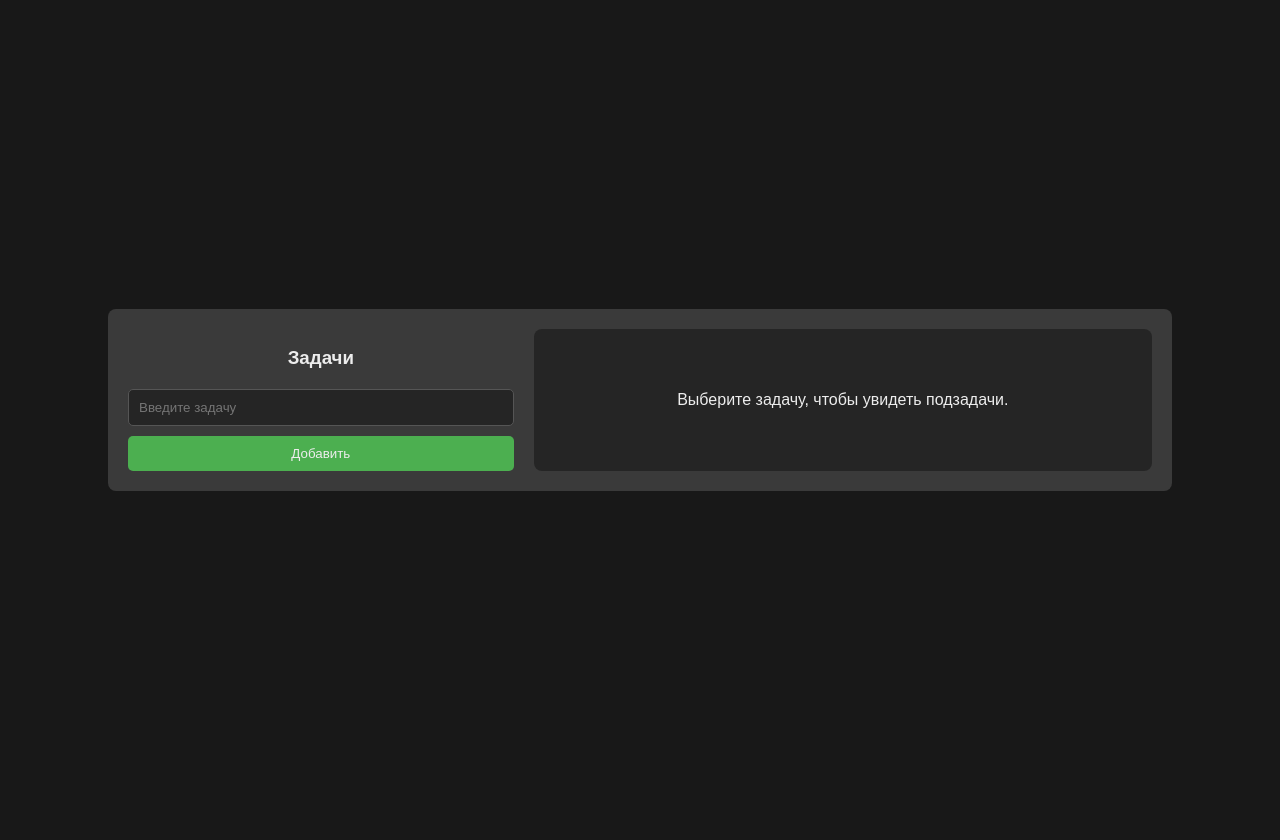
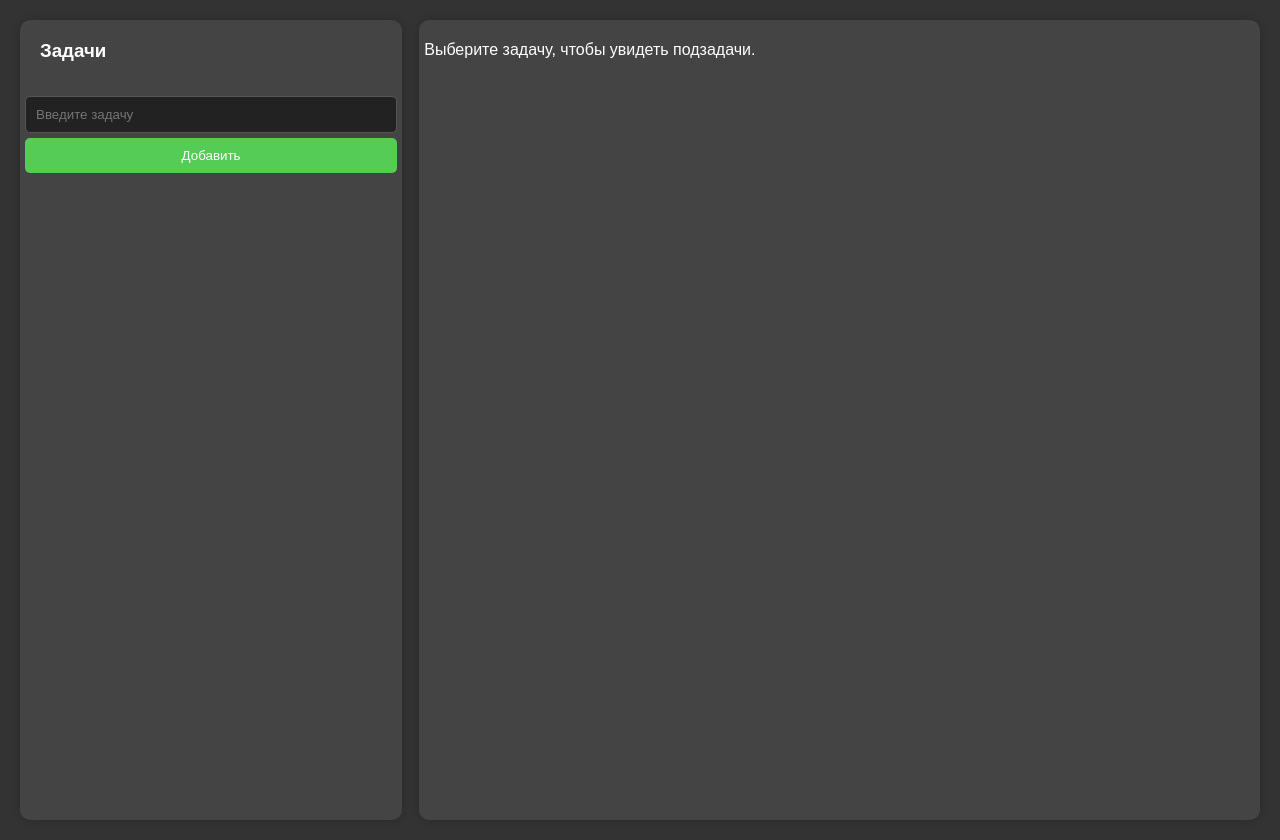
Before and after one commit to Turishchev/djangoBot, a Django app: page /tasks/ in a window 1280 px wide. Before the commit the page ends 491 px from the top, so only its background shows below. Run offline with Django 5.2, Linux system fonts and the light colour scheme.

Commit message:
update tasks style

```diff
--- a/DjangoBot/globalwin/static/globalwin/css/tasks.css
+++ b/DjangoBot/globalwin/static/globalwin/css/tasks.css
@@ -1,163 +1,179 @@
-/* Общие стили для страницы */
+/* === Общие стили === */
 body {
-    background-color: #181818;
-    color: #e0e0e0;
     font-family: Arial, sans-serif;
-    font-size: 16px;
+    background-color: #333;
+    color: #eee;
     margin: 0;
     padding: 0;
-    display: flex;
-    justify-content: center;
-    align-items: center;
-    min-height: 100vh;
 }
 
-/* Основной контейнер */
 .container {
     display: flex;
-    gap: 20px;
-    width: 80%;
-    max-width: 1200px;
-    background-color: #3A3A3A;
+    height: 100vh;
+    justify-content: space-between;
     padding: 20px;
-    border-radius: 8px;
 }
 
-/* Левый блок: задачи */
-.task-list {
-    width: 40%;
+.task-list,
+.task-details {
+    background-color: #444;
+    border-radius: 10px;
+    padding: 15px;
+    box-shadow: 0 0 10px rgba(0, 0, 0, 0.2);
 }
 
-.task-list h3 {
-    text-align: center;
-    color: #EDEDED;
+.task-list {
+    width: 30%;
+    /* Левый блок занимает 48% ширины контейнера */
+    overflow-y: auto;
+    padding: 5px;
 }
 
-.task-list ul {
-    list-style-type: none;
-    padding: 0;
-    margin: 20px 0;
+.task-details {
+    width: 67%;
+    /* Правый блок также занимает 48% */
+    padding: 5px;
+
+    /* Правый блок растягивается */
 }
 
-.task-list li {
+/* === Заголовки === */
+h3 {
+    margin-top: 0;
+    padding: 15px;
+    color: #fff;
+
+}
+
+/* === Список задач === */
+#tasks {
+    list-style: none;
+    padding: 0;
+}
+
+#tasks li {
+    background-color: #555;
     padding: 10px;
     margin-bottom: 10px;
-    background-color: #252525;
     border-radius: 5px;
-    cursor: pointer;
-    color: #EDEDED;
     display: flex;
     justify-content: space-between;
     align-items: center;
 }
 
-.task-list li:hover {
-    background-color: #4CAF50;
-    color: #000;
+#tasks li button {
+    background-color: #ff4d4d;
+    border: none;
+    color: #fff;
+    padding: 5px 10px;
+    border-radius: 5px;
+    cursor: pointer;
+    transition: background-color 0.3s;
 }
 
-.task-list li.completed {
-    background-color: #555;
-    text-decoration: line-through;
+#tasks li button:hover {
+    background-color: #ff1a1a;
 }
 
-.task-list form {
+/* === Форма добавления задачи === */
+#task-form {
     display: flex;
     flex-direction: column;
     gap: 10px;
+    margin-top: 10px;
 }
 
-.task-list input {
+#task-form input[type="text"] {
+    flex: 1;
+    /* Поле ввода занимает доступную ширину */
     padding: 10px;
-    background-color: #252525;
-    color: #EDEDED;
     border: 1px solid #555;
     border-radius: 5px;
+    background-color: #222;
+    color: #eee;
+    width: 100%;
+    box-sizing: border-box;
 }
 
-.task-list button {
-    padding: 10px;
-    background-color: #4CAF50;
-    color: #EDEDED;
-    border: none;
+#task-form button {
+    padding: 10px 20px;
+    border: 0;
+    border-radius: 5px;
+    width: 100%;
+    margin-left: auto;
+    margin-top: 5px;
+    background-color: #55cc55;
+    color: #fff;
     cursor: pointer;
-    border-radius: 5px;
     transition: background-color 0.3s;
 }
 
-.task-list button:hover {
-    background-color: #777;
+#task-form button:hover {
+    background-color: #44b844;
 }
 
-.task-list .delete-btn {
-    background-color: #f44336;
-    border-radius: 5px;
-    padding: 5px;
-    cursor: pointer;
+/* === Детали задачи === */
+#task-detail {
     color: #fff;
-    transition: background-color 0.3s;
 }
 
-.task-list .delete-btn:hover {
-    background-color: #d32f2f;
+/* === Подзадачи === */
+#task-detail ul {
+    list-style: none;
+    padding: 0;
 }
 
-/* Правый блок: подзадачи */
-.task-details {
-    width: 60%;
-    background-color: #252525;
-    padding: 20px;
-    border-radius: 8px;
+#task-detail li {
+    background-color: #555;
+    padding: 8px;
+    margin-bottom: 8px;
+    border-radius: 5px;
     display: flex;
-    justify-content: center;
+    justify-content: space-between;
     align-items: center;
-    color: #EDEDED;
-    text-align: center;
 }
 
-/* Стилизация формы подзадачи */
-#subtask-form {
-    display: flex;
-    flex-direction: column;
-    gap: 10px;
-    margin-top: 20px;
-}
-
-#subtask-form input {
-    padding: 10px;
-    background-color: #252525;
-    color: #EDEDED;
-    border: 1px solid #555;
-    border-radius: 5px;
-    width: 100%;
-}
-
-#add-subtask-btn {
-    padding: 10px;
-    background-color: #4CAF50;
-    color: #EDEDED;
-    border: none;
-    cursor: pointer;
-    border-radius: 5px;
-    transition: background-color 0.3s;
-}
-
-#add-subtask-btn:hover {
-    background-color: #777;
-}
-
-/* Кнопка удаления подзадачи */
 #task-detail button {
     background-color: #ff4d4d;
-    color: white;
     border: none;
+    color: #fff;
     padding: 5px 10px;
+    border-radius: 5px;
     cursor: pointer;
-    border-radius: 5px;
-    margin-left: 10px;
     transition: background-color 0.3s;
 }
 
 #task-detail button:hover {
     background-color: #ff1a1a;
 }
+
+/* === Форма добавления подзадачи === */
+#subtask-form {
+    display: flex;
+    gap: 10px;
+    margin-top: 10px;
+}
+
+#subtask-form input[type="text"] {
+    flex: 1;
+    /* Поле ввода для подзадачи */
+    padding: 10px;
+    border: 1px solid #555;
+    border-radius: 5px;
+    background-color: #222;
+    color: #eee;
+}
+
+#subtask-form button {
+    padding: 10px 20px;
+    border: none;
+    border-radius: 5px;
+    background-color: #55cc55;
+    color: #fff;
+    cursor: pointer;
+    transition: background-color 0.3s;
+}
+
+#subtask-form button:hover {
+    background-color: #44b844;
+}
--- a/DjangoBot/globalwin/static/globalwin/js/tasks.js
+++ b/DjangoBot/globalwin/static/globalwin/js/tasks.js
@@ -8,14 +8,14 @@ let selectedTaskIndex = null;
 
 // Загрузка задач из локального файла
 async function loadTasks() {
-    const response = await fetch('tasks.json');
+    const response = await fetch('/tasks.json');
     tasks = await response.json();
     renderTasks();
 }
 
 // Сохранение задач в локальный файл
 async function saveTasks() {
-    await fetch('save_tasks', {
+    await fetch('/save_tasks', {
         method: 'POST',
         headers: { 'Content-Type': 'application/json' },
         body: JSON.stringify(tasks),
@@ -27,12 +27,14 @@ function renderTasks() {
     taskList.innerHTML = '';
     tasks.forEach((task, index) => {
         const li = document.createElement('li');
+        li.classList.add('task-item');
         li.textContent = task.name;
         li.onclick = () => showTaskDetail(index);
 
-        // Добавляем кнопку для удаления задачи
+        // Кнопка для удаления задачи
         const deleteBtn = document.createElement('button');
-        deleteBtn.textContent = 'Удалить';
+        deleteBtn.textContent = '❌';
+        deleteBtn.classList.add('delete-btn');
         deleteBtn.onclick = (e) => {
             e.stopPropagation(); // предотвращаем вызов onclick задачи
             deleteTask(index);
@@ -68,17 +70,17 @@ function showTaskDetail(index) {
     const task = tasks[index];
     taskDetail.innerHTML = `
         <h3>${task.name}</h3>
-        <ul>
+        <ul class="subtask-list">
             ${task.subtasks.map((subtask, subtaskIndex) => `
-                <li>
+                <li class="subtask-item">
                     ${subtask}
-                    <button onclick="deleteSubtask(${index}, ${subtaskIndex})">Удалить</button>
+                    <button class="delete-btn" onclick="deleteSubtask(${index}, ${subtaskIndex})">❌</button>
                 </li>
             `).join('')}
         </ul>
         <form id="subtask-form">
             <input type="text" id="subtask-name" placeholder="Введите подзадачу">
-            <button type="submit" id="add-subtask-btn">Добавить подзадачу</button>
+            <button type="submit" class="btn">Добавить подзадачу</button>
         </form>
     `;
 
--- a/DjangoBot/globalwin/templates/globalwin/tasks.html
+++ b/DjangoBot/globalwin/templates/globalwin/tasks.html
@@ -13,11 +13,15 @@
         <div class="task-list">
             <h3>Задачи</h3>
             <ul id="tasks"></ul>
+            <!-- Форма с отдельным контейнером для поля ввода и кнопки -->
             <form id="task-form">
-                <input type="text" id="task-name" placeholder="Введите задачу" required>
-                <button type="submit">Добавить</button>
+                <div class="input-container">
+                    <input type="text" id="task-name" placeholder="Введите задачу" required>
+                    <button type="submit">Добавить</button>
+                </div>
             </form>
         </div>
+
         <!-- Правый блок: подзадачи -->
         <div class="task-details">
             <div id="task-detail">
```
